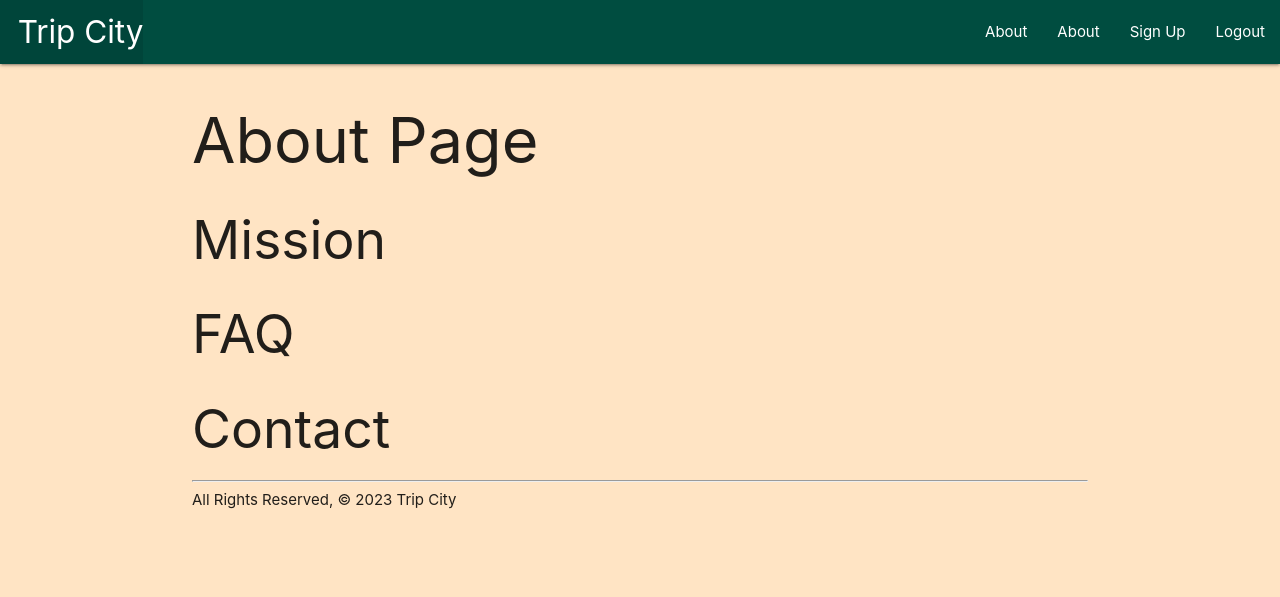
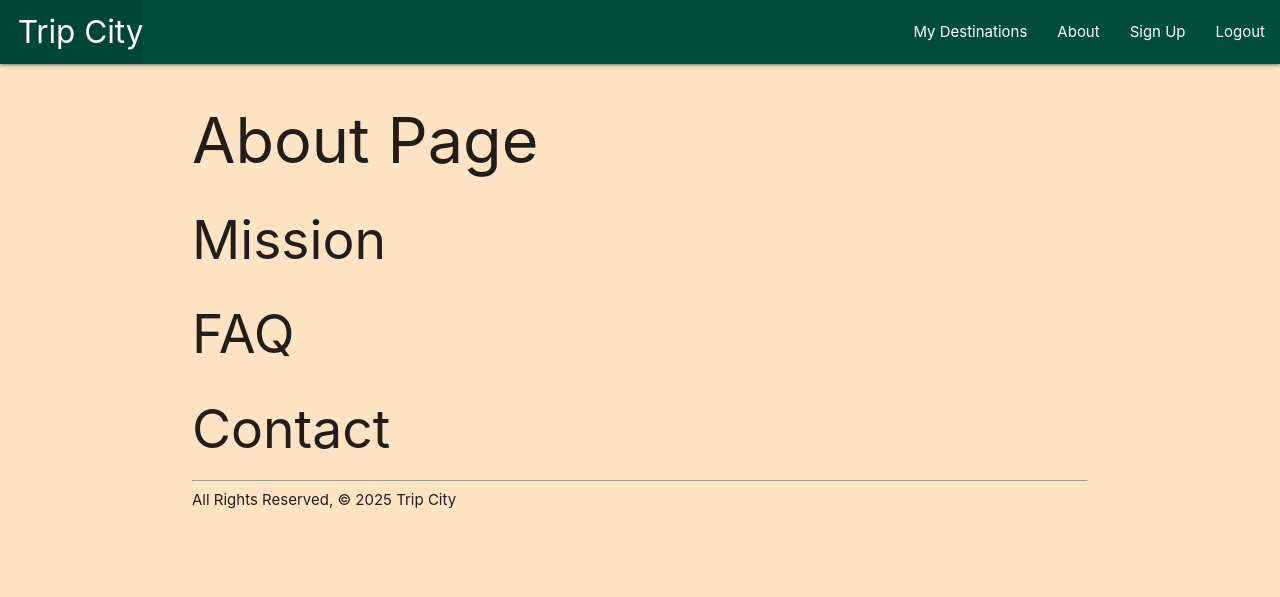
Before and after one commit to JONPIRES/Trip-City, a Django app: page /about/ in a window 1280 px wide. Shown: the top 597 px of the page. Run offline with Django 4.2, Linux system fonts and the light colour scheme; the visitor is signed in with stand-in values (Sample User, id 1).

Commit message:
Base Update for nav

```diff
--- a/main_app/forms.py
+++ b/main_app/forms.py
@@ -4,4 +4,4 @@ from .models import Activities
 class ActivitiesForm(ModelForm):
   class Meta:
     model = Activities
-    fields = ['date', 'meal']
+    fields = ['name', 'duration', 'date']
--- a/main_app/templates/about.html
+++ b/main_app/templates/about.html
@@ -6,5 +6,5 @@
   <h2>FAQ</h2>
   <h2>Contact</h2>
   <hr />
-  <footer>All Rights Reserved, &copy; 2023 Trip City</footer>
+  <footer>All Rights Reserved, &copy; 2025 Trip City</footer>
 {% endblock %}
--- a/main_app/templates/base.html
+++ b/main_app/templates/base.html
@@ -21,12 +21,9 @@
                     <li><a href="{% url 'home' %}" class="left brand-logo">&nbsp;&nbsp;Trip City</a></li>
                 </ul>
                 <ul class="right">
-                    <!-- <li>Suggested Trips</li>
-                    <li>Start a Trip</li>
-                    <li>Activities</li>
-                    <li>Itineraries</li> -->
+
                     {% if user.is_authenticated %}
-                    <li><a href="{% url 'home' %}">About</a></li>
+                    <li><a href="{% url 'dest_detail' %}">My Destinations</a></li>
                     <li><a href="{% url 'about' %}">About</a></li>
                     <li><a href="{% url 'signup' %}">Sign Up</a></li>
                     <li><a href="{% url 'logout' %}">Logout</a></li>
```
